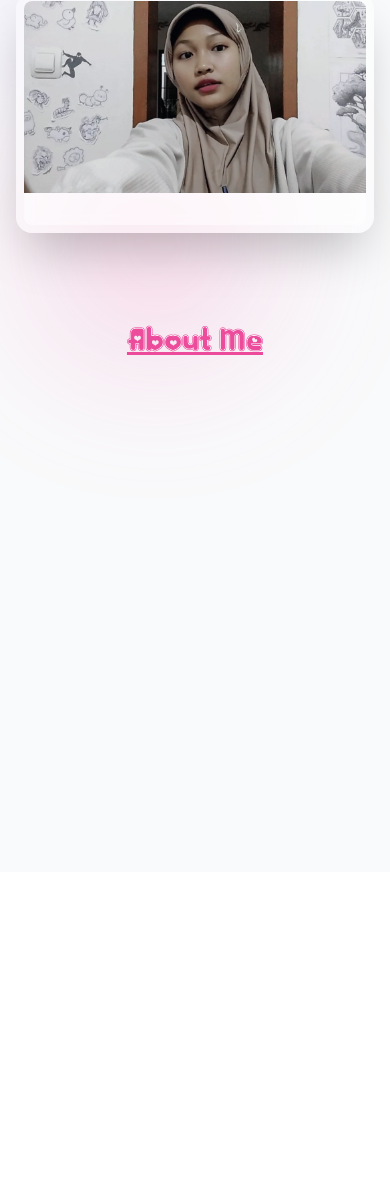
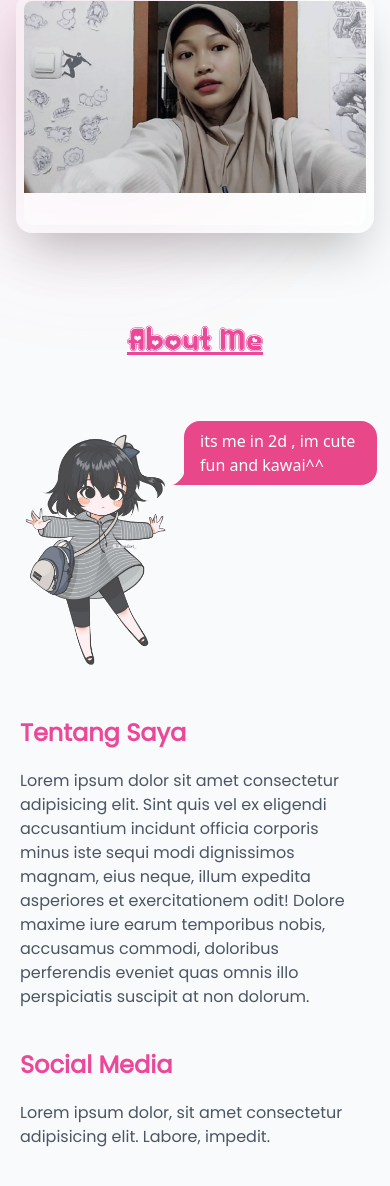
Before and after one commit to PramAhmad/PramAhmad.github.io, a website: page index.html in a window 390 px wide. Shown: the part 362-1548 px from the top of the page. Before the commit the page ends 1234 px from the top, so only its background shows below. Drawn offline with nearby package versions, Linux system fonts and the light colour scheme.

Commit message:
add about me

```diff
--- a/index.html
+++ b/index.html
@@ -122,9 +122,16 @@
     .hide {
       transform: rotateY(90deg);
     }
+    .section-hero {
+      position: relative;
+    }
+
+   .wavebg{
+    z-index: -1;
+   }
     </style>
   </head>
-  <body class="bg-gray-50">
+  <body class="bg-gray-50 h-full">
     <section
       class="section-hero container mx-auto flex flex-col md:flex-row justify-between items-center"
     >
@@ -235,18 +242,18 @@
           </div>
         </div>
         <div class="max-w-full md:w-6/12 feature-image-box mt-5 relative">
-          <div class="globe opacity-30">
+          <div class="globe opacity-30 max-w-full">
             <div
-              class="globe-item globe-item__primary rounded-full absolute z-10 w-[100px] h-[100px] bg-gradient-to-tr from-violet-400 to-violet-600 lg:w-96 lg:h-96"
+              class="globe-item globe-item__primary rounded-full absolute z-10 w-60 h-60 md:w-96 md:h-96 bg-gradient-to-tr from-pink-400 to-pink-600 lg:w-96 lg:h-96"
             ></div>
             <div
-              class="globe-item globe-item__warning rounded-full absolute z-10 hidden md:block md:w-96 md:h-96 bg-gradient-to-tr from-pink-300 to-pink-300"
+              class="globe-item globe-item__warning rounded-full absolute hidden md:block z-10 w-44 h-44 md:w-96 md:h-96 bg-gradient-to-tr from-pink-300 to-pink-300"
             ></div>
             <div
-              class="globe-item globe-item__success rounded-full absolute z-10 w-60 h-60 md:w-96 md:h-96 bg-gradient-to-tr from-pink-500 to-pink-300"
+              class="globe-item globe-item__success  hidden md:block rounded-full absolute z-10 w-44 h-44 md:w-96 md:h-96 bg-gradient-to-tr from-violet-500 to-violet-300"
             ></div>
             <div
-              class="globe-item globe-item__danger rounded-full absolute z-10 hidden md:block md:w-[300px] md:h-[300px] bg-gradient-to-tr from-red-300 to-red-700"
+              class="globe-item globe-item__danger rounded-full  hidden md:block absolute z-10 w-44 h-44 md:w-96 md:h-96  bg-gradient-to-tr from-red-300 to-red-700"
             ></div>
           </div>
 
@@ -264,6 +271,7 @@
                     class="text-white -translate-y-5 scale-0 group-hover:scale-100 group-hover:-translate-y-0 transition-all duration-300"
                     >Litta^^</a
                   >
+
                 </div>
               </div>
             </div>
@@ -276,11 +284,37 @@
         </div>
       </div>
     </section>
-    <div class="min-h-[70vh] ">
+    <div class="">
 
-      <section class="py-10  section-hero container mx-auto   ">
+      <section class="py-10 h-full  section-hero container mx-auto    ">
+        <!-- bottom wave -->
 
-          <h3 class="text-pink-500 kawai-text font-bold md:text-5xl text-3xl underline text-center">About Me</h3>
+          <h3 class="text-pink-500 kawai-text font-bold md:text-5xl text-3xl underline text-center pb-5 z-10">About Me</h3>
+        <!-- avatar profile center -->
+        <div class="flex flex-wrap  justify-center w-full z-10">
+
+            <div class="md:w-1/3 w-2/3 -ml-16 pt-10">
+              <img src="img/aboutnala.png" />
+            </div>
+        <div class="w-1/3 ">
+
+          <div class="chat chat-start mt-10 md:-ml-32 -ml-14 z-10 -mr-10">
+            <div class="chat-bubble chat-bubble-secondary text-white"> its me in 2d , im cute fun and kawai^^</div>
+          </div>
+        </div>
+        </div>
+        <div class="flex flex-wrap items-center px-5 justify-between w-full pt-10 z-10">
+          <div class="w-full md:w-1/2 z-10">
+            <h3 class="primary-text text-2xl font-bold text-pink-500">Tentang Saya</h3>
+            <p class="text-gray-600 md:text-lg  text-base mt-5 font-normal primary-text">Lorem ipsum dolor sit amet consectetur adipisicing elit. Sint quis vel ex eligendi accusantium incidunt officia corporis minus iste sequi modi dignissimos magnam, eius neque, illum expedita asperiores et exercitationem odit! Dolore maxime iure earum temporibus nobis, accusamus commodi, doloribus perferendis eveniet quas omnis illo perspiciatis suscipit at non dolorum.</p>
+          </div>
+          <div class="w-full md:w-1/2 mt-10 md:mt-0 z-10">
+            <h3 class="primary-text text-2xl font-bold text-pink-500">Social Media</h3>
+            <p class="text-gray-600 md:text-lg  text-base mt-5 font-normal primary-text">Lorem ipsum dolor, sit amet consectetur adipisicing elit. Labore, impedit.</p>
+          </div>
+        </div>
+
+
 
       </section>
     </div>
```
Also changed, not shown: img/about.jpeg (renamed from img/WhatsApp Image 2024-01-23 at 13.02.39.jpeg), img/aboutnala.png (added), img/ala.jpeg (added), img/ala2.png (added), img/chibi.jpeg (added), img/chibi1.jpeg (added), img/chibi2.jpeg (added).
